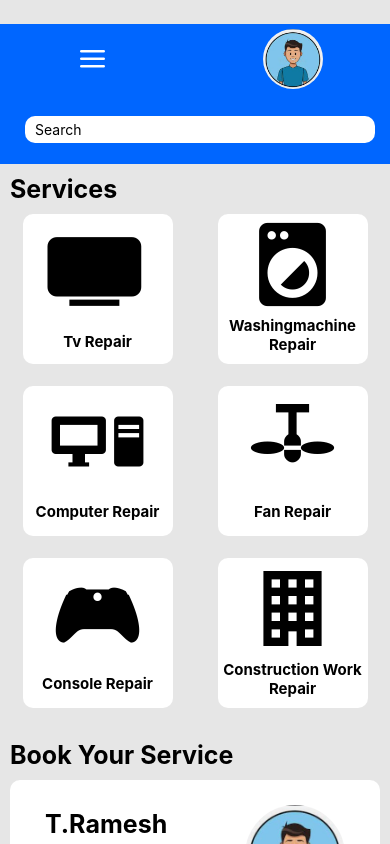
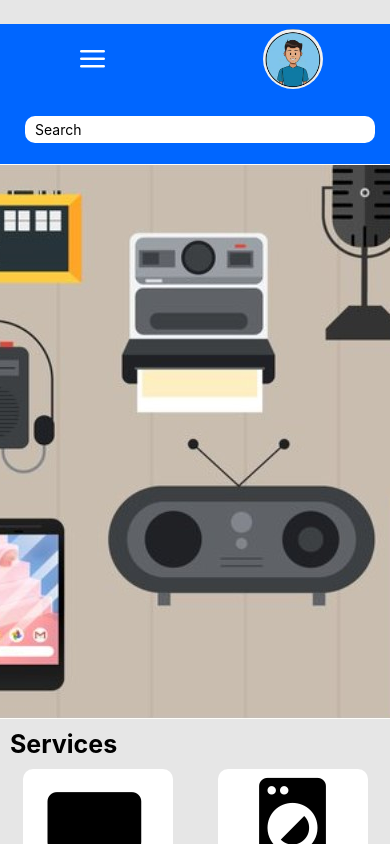
Before and after one commit to Manju1392k/HomeRepair-App, a React Native app: screen / in a window 390 px wide. Built offline with nearby package versions, Linux system fonts and the light colour scheme.

Commit message:
HomeRepair

```diff
--- a/App.js
+++ b/App.js
@@ -23,10 +23,17 @@ export default function App() {
             style={styles.profile}
           />
         </View>
-
         <View style={styles.Searchnavbar}>
           <TextInput placeholder="Search" style={styles.search} />
         </View>
+
+        <View style={styles.image}>
+          <Image
+            source={require("./assets/IntroScreenPhoto.jpg")}
+            style={styles.imagephoto}
+          />
+        </View>
+
         <Text style={styles.Heading}>Services</Text>
         <View style={styles.mainbox}>
           <View style={styles.itemone}>
@@ -116,6 +123,10 @@ const styles = StyleSheet.create({
     flex: 1,
     backgroundColor: "#e6e6e6",
   },
+  image: {
+    flexDirection: "row",
+    justifyContent: "center",
+  },
   navbar: {
     marginTop: 24,
     width: 400,
@@ -143,7 +154,7 @@ const styles = StyleSheet.create({
     backgroundColor: "#fff",
     padding: 5,
     paddingLeft: 10,
-    borderRadius:10,
+    borderRadius: 10,
   },
   mainbox: {
     flexDirection: "row",
```
